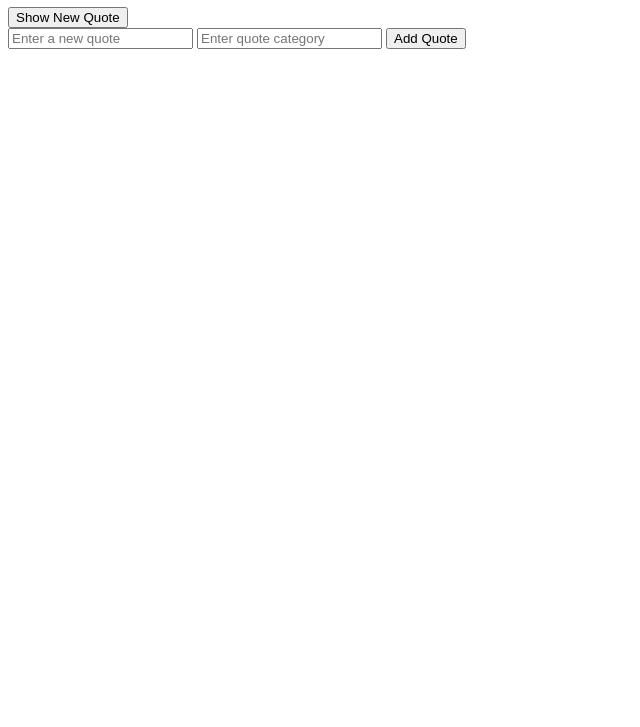
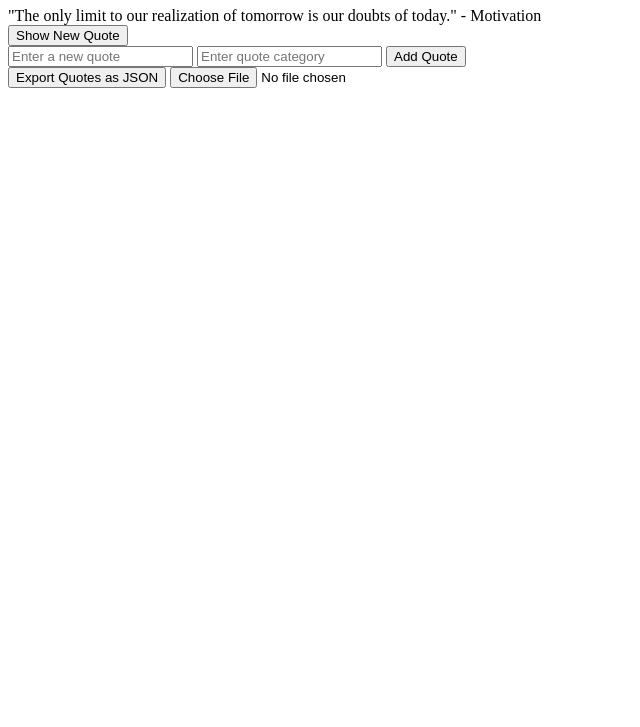
Before and after one commit to Zoghaaa/alx_fe_javascript, a plain HTML site: page dom-manipulation/index.html in a window 1280 px wide. Shown: the part 73-800 px from the top of the page, without its empty margins (0-640 px from the left). Drawn offline with Linux system fonts and the light colour scheme.

Commit message:
commit the html file

```diff
--- a/dom-manipulation/index.html
+++ b/dom-manipulation/index.html
@@ -8,16 +8,25 @@
 <body>
   <h1>Dynamic Quote Generator</h1>
 
-  <!-- Display for the random quote -->
+  <!-- Quote display section -->
   <div id="quoteDisplay"></div>
- <!-- Button to show new quote -->
+
+  <!-- Button to display a new random quote -->
   <button id="newQuote">Show New Quote</button>
- <!-- Form to add new quotes -->
+
+  <!-- Input form for adding new quotes -->
   <div>
     <input id="newQuoteText" type="text" placeholder="Enter a new quote" />
     <input id="newQuoteCategory" type="text" placeholder="Enter quote category" />
     <button onclick="addQuote()">Add Quote</button>
   </div>
+
+  <!-- Button to export quotes as JSON -->
+  <button id="exportQuotes">Export Quotes as JSON</button>
+
+  <!-- Input for importing JSON file of quotes -->
+  <input type="file" id="importFile" accept=".json" onchange="importFromJsonFile(event)" />
+
   <script src="script.js"></script>
 </body>
 </html>
```
